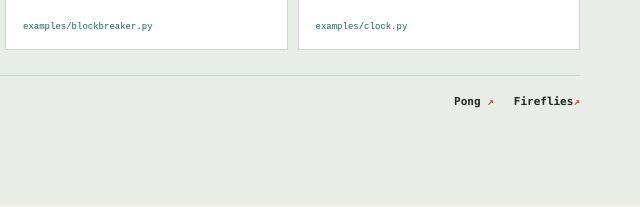
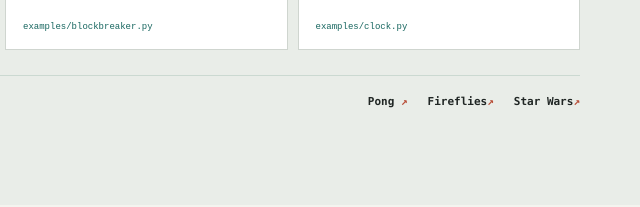
Before and after one commit to Max-Hillyer/Simple_graphics, a plain HTML site: page docs/index.html in a window 1280 px wide. Shown: the part 5033-5240 px from the top of the page, 640-1280 px from the left. Drawn offline with Linux system fonts and the light colour scheme.

Commit message:
added star wars example to site

```diff
--- a/docs/index.html
+++ b/docs/index.html
@@ -356,6 +356,7 @@ run()</code></pre>
                         <span>Also in the collection</span>
                             <a href="https://github.com/Max-Hillyer/Simple_graphics/blob/main/examples/pong.py">Pong <span>↗</span></a>
                             <a href="https://github.com/Max-Hillyer/Simple_graphics/blob/main/examples/game.py">Fireflies<span>↗</span></a>
+                            <a href="https://github.com/Max-Hillyer/Simple_graphics/blob/main/examples/star_wars.py">Star Wars<span>↗</span></a>
                     </div>
                 </div>
             </section>
```
